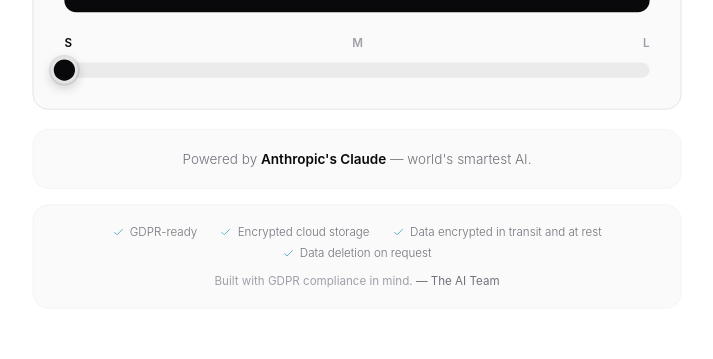
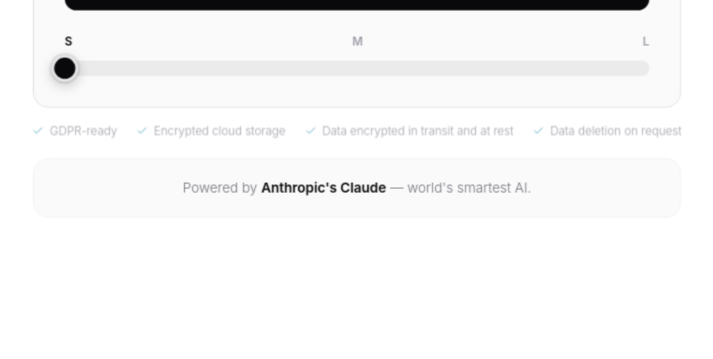
Before and after one commit to Verkkopantteri/ai, a React (Vite) app: page / in a window 1280 px wide. Shown: the part 3060-3419 px from the top of the page, without its empty margins (283-996 px from the left). Built offline with nearby package versions, Linux system fonts and the light colour scheme.

Commit message:
Update LandingPage.tsx

```diff
--- a/src/app/components/LandingPage.tsx
+++ b/src/app/components/LandingPage.tsx
@@ -925,7 +925,8 @@
           <motion.div initial={{ opacity: 0, y: 8 }} animate={{ opacity: 1, y: 0 }}
             transition={{ delay: 1.2, duration: 0.6 }}
             className="flex justify-center mb-6">
-            <img src="/gdpr_certification.avif" alt="GDPR Certified" className="h-12 w-auto object-contain opacity-70" />
+            <img src="/gdpr_certification.avif" alt="GDPR Certified" className="h-12 w-auto object-contain opacity-70"
+              onError={e => { (e.target as HTMLImageElement).src = './gdpr_certification.avif'; }} />
           </motion.div>
 
           {/* Quote / review + logo centered under text */}
@@ -1752,6 +1753,18 @@
           </div>
         </motion.div>
 
+        {/* GDPR — right after card */}
+        <motion.div initial={{ opacity: 0, y: 12 }} whileInView={{ opacity: 1, y: 0 }}
+          viewport={{ once: false }} transition={{ delay: 0.15 }}
+          className="flex items-center justify-center gap-5 mt-4 flex-nowrap overflow-x-auto">
+          {['GDPR-ready', 'Encrypted cloud storage', 'Data encrypted in transit and at rest', 'Data deletion on request'].map(item => (
+            <span key={item} className={`flex items-center gap-1.5 text-xs font-light whitespace-nowrap ${isDark ? 'text-zinc-500' : 'text-zinc-400'}`}>
+              <Check className="size-3 shrink-0" style={{ color: '#63AFC7' }} />
+              {item}
+            </span>
+          ))}
+        </motion.div>
+
         {/* Powered by Anthropic */}
         <motion.div initial={{ opacity: 0, y: 16 }} whileInView={{ opacity: 1, y: 0 }}
           viewport={{ once: false }} transition={{ delay: 0.2 }}
@@ -1760,24 +1773,6 @@
             Powered by{' '}
             <span className={`font-semibold ${isDark ? 'text-white' : 'text-zinc-950'}`}>Anthropic's Claude</span>
             {' '}— world's smartest AI.
-          </p>
-        </motion.div>
-
-        {/* GDPR */}
-        <motion.div initial={{ opacity: 0, y: 16 }} whileInView={{ opacity: 1, y: 0 }}
-          viewport={{ once: false }} transition={{ delay: 0.3 }}
-          className={`rounded-2xl py-5 px-6 border mt-4 ${isDark ? 'border-zinc-800 bg-zinc-900/40' : 'border-zinc-100 bg-zinc-50'}`}>
-          <div className="flex flex-wrap gap-x-6 gap-y-1.5 justify-center mb-3">
-            {['GDPR-ready', 'Encrypted cloud storage', 'Data encrypted in transit and at rest', 'Data deletion on request'].map(item => (
-              <span key={item} className={`flex items-center gap-1.5 text-xs font-light ${isDark ? 'text-zinc-400' : 'text-zinc-500'}`}>
-                <Check className="size-3 shrink-0" style={{ color: '#63AFC7' }} />
-                {item}
-              </span>
-            ))}
-          </div>
-          <p className={`text-xs text-center ${isDark ? 'text-zinc-600' : 'text-zinc-400'}`}>
-            Built with GDPR compliance in mind.{' '}
-            <span className={`${isDark ? 'text-zinc-500' : 'text-zinc-500'}`}>— The AI Team</span>
           </p>
         </motion.div>
       </div>
```
